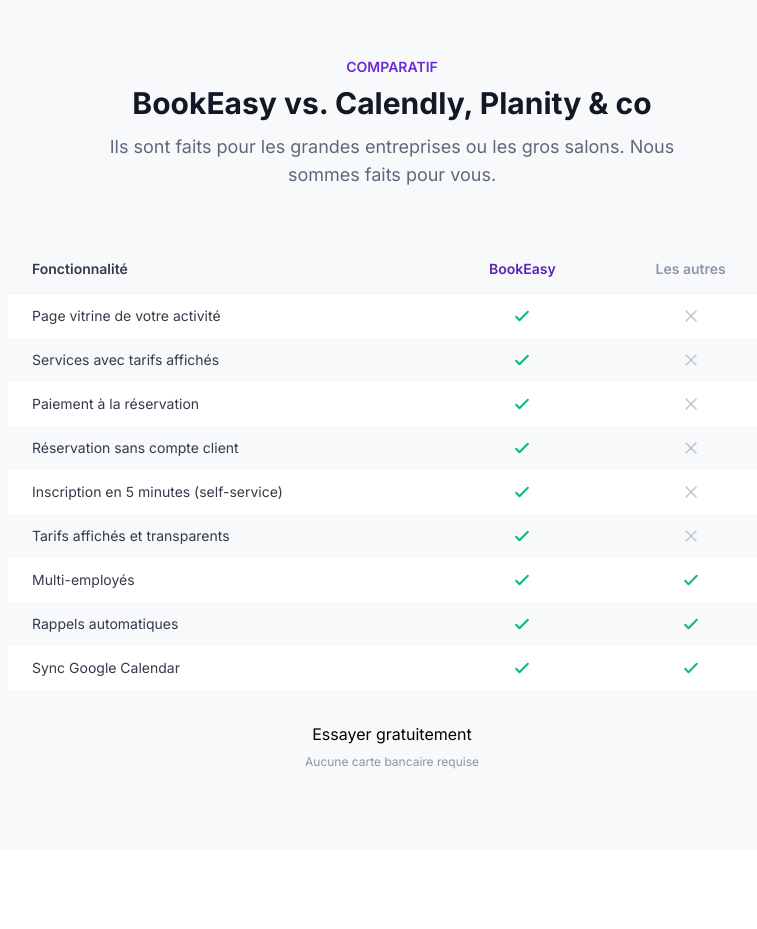
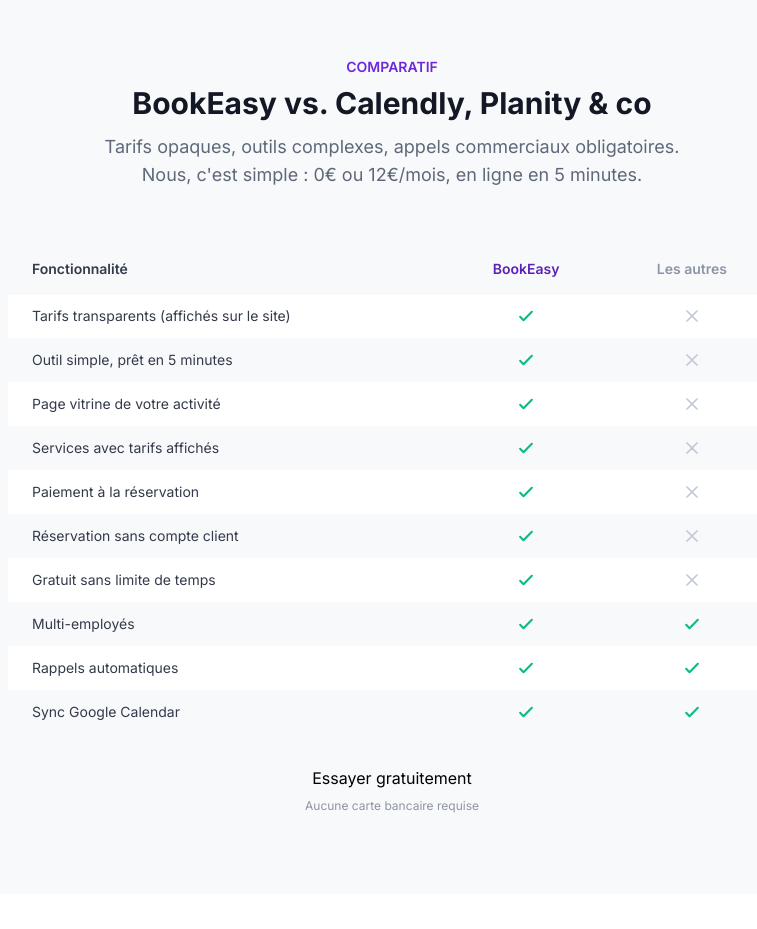
Before and after one commit to quuentin/bookeasey, a Nuxt app in the folder apps/frontend/: page / in a window 1280 px wide. Shown: the part 5140-6069 px from the top of the page, without its empty margins (248-1005 px from the left). Built offline with nearby package versions, Linux system fonts and the light colour scheme.

Commit message:
Comparatif: tarifs transparents, outil simple vs concurrence opaque
Co-Authored-By: Claude Opus 4.6 (1M context) <noreply@anthropic.com>

```diff
--- a/apps/frontend/pages/index.vue
+++ b/apps/frontend/pages/index.vue
@@ -78,12 +78,13 @@ const features = [
 ]
 
 const comparisons = [
+  { feature: 'Tarifs transparents (affichés sur le site)', us: true, them: false },
+  { feature: 'Outil simple, prêt en 5 minutes', us: true, them: false },
   { feature: 'Page vitrine de votre activité', us: true, them: false },
   { feature: 'Services avec tarifs affichés', us: true, them: false },
   { feature: 'Paiement à la réservation', us: true, them: false },
   { feature: 'Réservation sans compte client', us: true, them: false },
-  { feature: 'Inscription en 5 minutes (self-service)', us: true, them: false },
-  { feature: 'Tarifs affichés et transparents', us: true, them: false },
+  { feature: 'Gratuit sans limite de temps', us: true, them: false },
   { feature: 'Multi-employés', us: true, them: true },
   { feature: 'Rappels automatiques', us: true, them: true },
   { feature: 'Sync Google Calendar', us: true, them: true },
@@ -106,7 +107,7 @@ const targetAudiences = [
 
 const faqs = [
   { q: 'C\'est vraiment gratuit ?', a: 'Oui, le plan gratuit est gratuit pour toujours. Il inclut 1 calendrier, 5 services, les rappels email et votre page publique. Aucune carte bancaire demandée.' },
-  { q: 'En quoi c\'est différent de Calendly ou Planity ?', a: 'Calendly est fait pour les réunions en entreprise, Planity pour les gros salons de coiffure avec caisse enregistreuse. BookEasy est fait pour les indépendants de tous les métiers qui veulent une page pro simple avec réservation et paiement intégré, sans complexité et sans appel commercial.' },
+  { q: 'En quoi c\'est différent de Calendly ou Planity ?', a: 'Calendly est fait pour les réunions en entreprise, Planity pour les gros salons avec caisse enregistreuse. Leurs tarifs sont opaques (il faut demander un devis ou passer un appel commercial) et leurs outils sont complexes. BookEasy c\'est l\'inverse : tarifs affichés (0€ ou 12€/mois, point final), un outil simple qui se configure en 5 minutes, pensé pour les indépendants de tous les métiers.' },
   { q: 'Mes clients doivent créer un compte ?', a: 'Non. Ils entrent leur nom, email et téléphone, c\'est tout. Aucune appli à télécharger, aucun mot de passe à retenir.' },
   { q: 'Je peux encaisser des paiements ?', a: 'Oui, avec le plan Premium à 12€/mois. Vous choisissez entre acompte ou paiement total via Stripe. C\'est la meilleure arme contre les absences.' },
   { q: 'Combien de temps pour créer ma page ?', a: 'Moins de 5 minutes. Vous renseignez vos horaires, ajoutez vos services, et votre page est en ligne immédiatement. Aucune compétence technique requise.' },
@@ -358,7 +359,7 @@ function toggleFaq(i: number) { openFaq.value = openFaq.value === i ? null : i }
         <div class="text-center mb-10 sm:mb-14">
           <p class="text-brand-600 font-semibold text-sm mb-2">COMPARATIF</p>
           <h2 class="text-2xl sm:text-3xl font-bold text-slate-900 mb-3">BookEasy vs. Calendly, Planity & co</h2>
-          <p class="text-base sm:text-lg text-slate-500 max-w-xl mx-auto">Ils sont faits pour les grandes entreprises ou les gros salons. Nous sommes faits pour vous.</p>
+          <p class="text-base sm:text-lg text-slate-500 max-w-xl mx-auto">Tarifs opaques, outils complexes, appels commerciaux obligatoires. Nous, c'est simple : 0€ ou 12€/mois, en ligne en 5 minutes.</p>
         </div>
         <div class="card overflow-hidden">
           <table class="w-full text-left">
```
